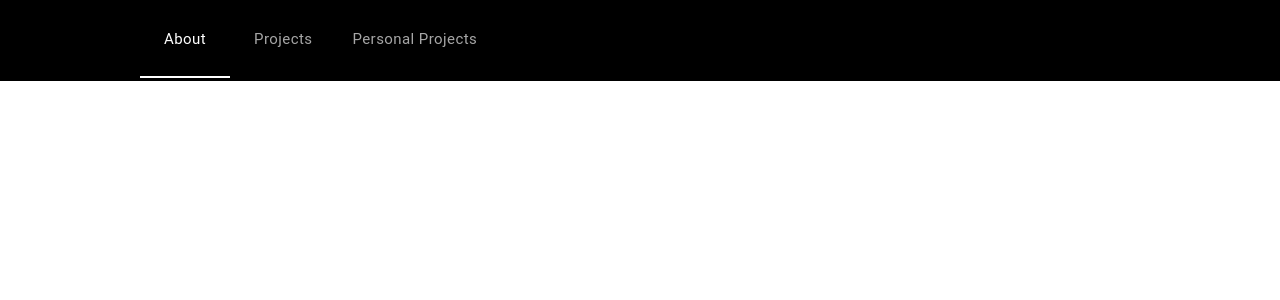
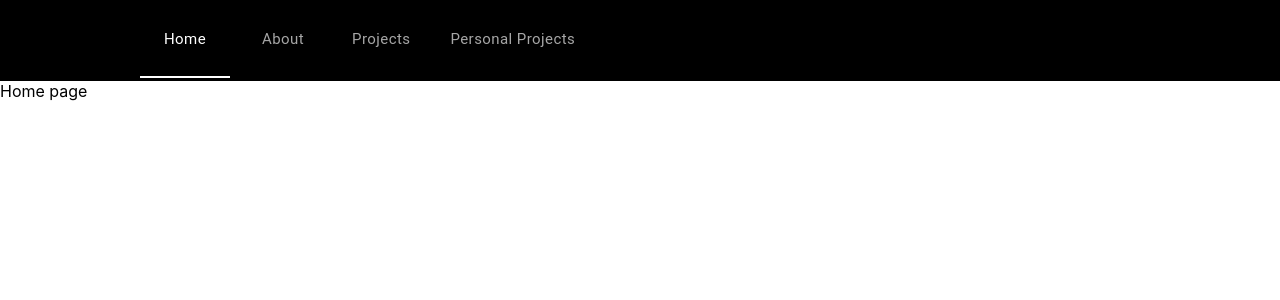
Before and after one commit to asatulsinha4/web-react, a React (Create React App) app: page / in a window 1280 px wide. Shown: the top 300 px of the page. Built offline with nearby package versions, Linux system fonts and the light colour scheme.

Commit message:
Minor change in tabs

```diff
--- a/src/App.js
+++ b/src/App.js
@@ -3,6 +3,7 @@
 import Header from './components/globals/MainHeader'
 import * as paths from './components/globals/paths';
 import About from './pages/About/About';
+import Home from './pages/Home';
 import {Routes as Switch, Route} from 'react-router-dom';
 
 function App() {
@@ -11,6 +12,7 @@
     <Header />
     <Switch>
       <Route path={paths.ABOUT} element={<About />} />
+      <Route path="" element={<Home />} />
     </Switch>
     </>
   );
--- a/src/components/header_Items/Home.js
+++ b/src/components/header_Items/Home.js
@@ -2,6 +2,10 @@
 import * as paths from '../globals/paths';
 
 export const items = [
+  {
+    name: "Home",
+    path: ""
+  },
   {
     name: "About",
     path: paths.ABOUT
--- a/src/pages/Home.js
+++ b/src/pages/Home.js
@@ -2,6 +2,6 @@
 
 export default function Home() {
   return (
-    <div>Home</div>
+    <div>Home page</div>
   )
 }
```
